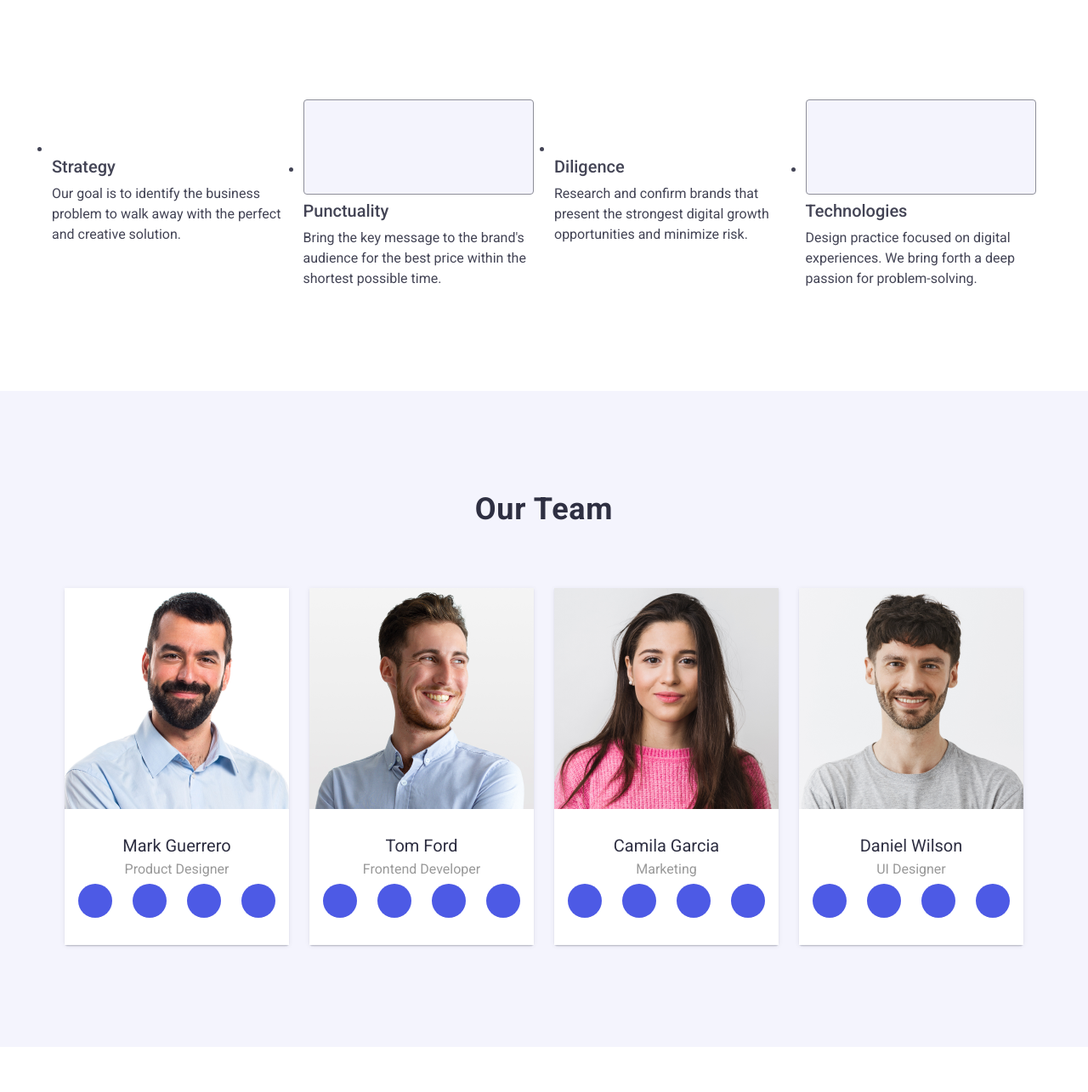
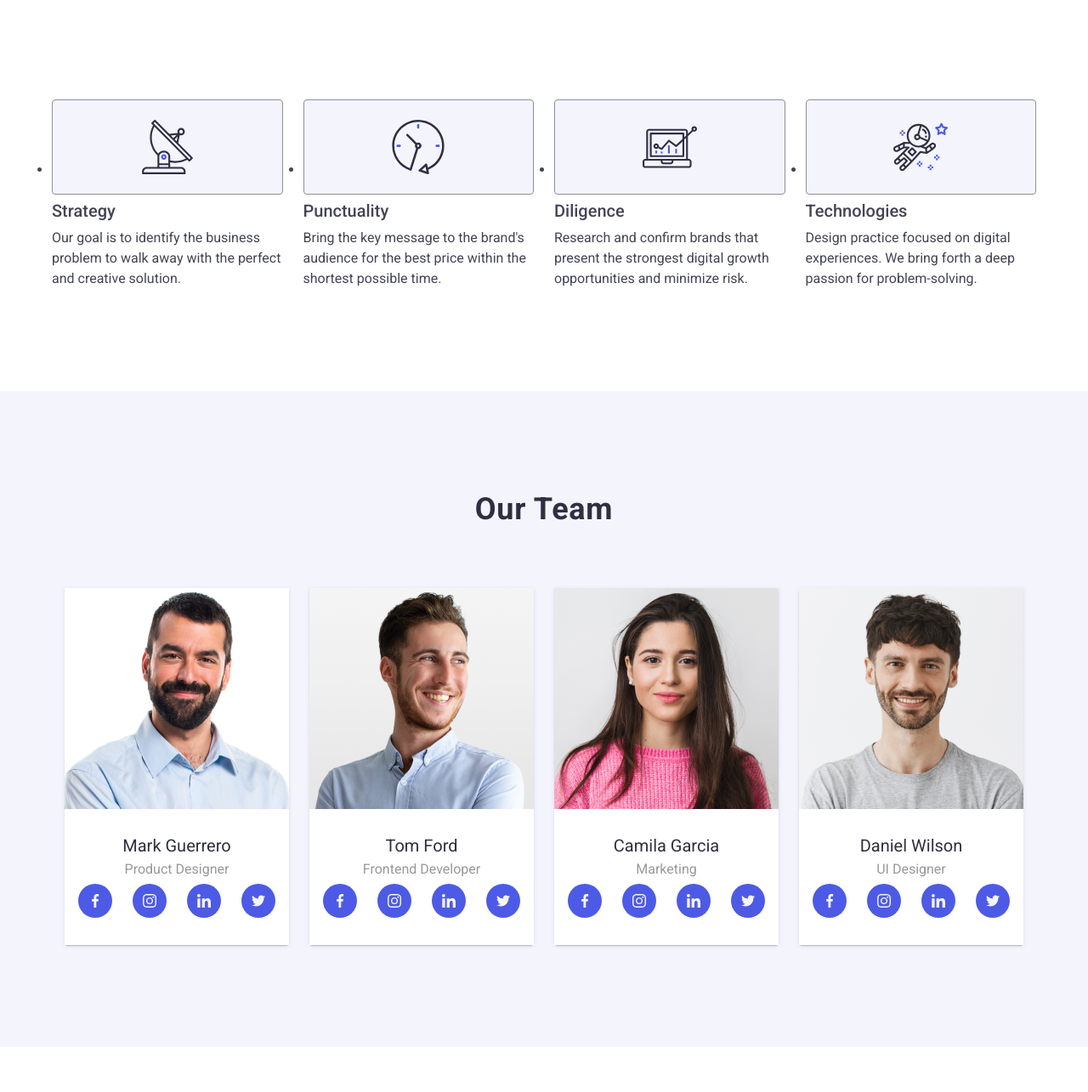
Before and after one commit to Sachi4985/goit-markup-hw-04, a plain HTML site: page index.html in a window 1280 px wide. Shown: the part 675-1960 px from the top of the page at 85% size. Drawn offline with nearby package versions, Linux system fonts and the light colour scheme.

Commit message:
Add files via upload

```diff
--- a/css/styles.css
+++ b/css/styles.css
@@ -142,7 +142,7 @@ img {
       rgba(46, 47, 66, 0.7),
       rgba(46, 47, 66, 0.7)
     ),
-    url(../images/people-office1.jpg);
+    url(/goit-markup-hw-04/images/wpbg.jpg);
   background-repeat: no-repeat;
   background-position: center;
   background-size: cover;
@@ -172,7 +172,6 @@ img {
   justify-content: center;
   word-wrap: break-word;
   max-width: 496px;
-
   font-size: 56px;
   letter-spacing: 0.02em;
   color: #ffffff;
@@ -227,6 +226,15 @@ img {
 }
 .second-section {
   padding: 120px 0;
+}
+.second .container {
+  width: 1128px;
+  height: 104px;
+
+  display: flex;
+  flex-direction: column;
+  list-style-type: none;
+  justify-content: center;
 }
 .second-section-list {
   display: flex;
--- a/index.html
+++ b/index.html
@@ -69,9 +69,9 @@
           <h2 class="visually-hidden">>Section Title</h2>
           <ul class="second-section-list">
             <li class="second-section-item">
-              <div class="secon-section-icons">
-                <svg height="64" width="64" class="icon-Antenna">
-                  <use href="./images/icons.svg#icon-antenna"></use>
+              <div class="second-section-icons">
+                <svg height="64" width="64" class="icon iconAntenna">
+                  <use href="./images/icons.svg#icon-antenna-1-1"></use>
                 </svg>
               </div>
               <h3 class="second-section-item-title">Strategy</h3>
@@ -83,7 +83,7 @@
             <li class="second-section-item">
               <div class="second-section-icons">
                 <svg height="64" width="64" class="icon-Antenna">
-                  <use href="./images/icons.svg#icon-clock"></use>
+                  <use href="./images/icons.svg#icon-clock-1-1"></use>
                 </svg>
               </div>
               <h3 class="second-section-item-title">Punctuality</h3>
@@ -93,9 +93,9 @@
               </p>
             </li>
             <li class="second-section-item">
-              <div class="secon-section-icons">
+              <div class="second-section-icons">
                 <svg height="64" width="64" class="icon-Antenna">
-                  <use href="./images/icons.svg#icon-diagram"></use>
+                  <use href="./images/icons.svg#icon-diagram-1-1"></use>
                 </svg>
               </div>
               <h3 class="second-section-item-title">Diligence</h3>
@@ -107,7 +107,7 @@
             <li class="second-section-item">
               <div class="second-section-icons">
                 <svg height="64" width="64" class="icon-Antenna">
-                  <use href="./images/icons.svg#icon-astronaut"></use>
+                  <use href="./images/icons.svg#icon-astronaut-1-1"></use>
                 </svg>
               </div>
               <h3 class="second-section-item-title">Technologies</h3>
@@ -137,28 +137,28 @@
                   <li class="third-section-icons">
                     <a href="" class="elipse-team">
                       <svg class="elipse-inside" width="16" height="16">
-                        <use href="./images/icons.svg#icon-facebook"></use>
+                        <use href="./images/icons.svg#icon-facebook-1"></use>
                       </svg>
                     </a>
                   </li>
                   <li class="third-section-icons">
                     <a href="" class="elipse-team">
                       <svg class="elipse-inside" width="16" height="16">
-                        <use href="./images/icons.svg#icon-instagram"></use>
+                        <use href="./images/icons.svg#icon-instagram-2"></use>
                       </svg>
                     </a>
                   </li>
                   <li class="third-section-icons">
                     <a href="" class="elipse-team">
                       <svg class="elipse-inside" width="16" height="16">
-                        <use href="./images/icons.svg#icon-linkedin"></use>
+                        <use href="./images/icons.svg#icon-linkedin-1"></use>
                       </svg>
                     </a>
                   </li>
                   <li class="third-section-icons">
                     <a href="" class="elipse-team">
                       <svg class="elipse-inside" width="16" height="16">
-                        <use href="./images/icons.svg#icon-twitter"></use>
+                        <use href="./images/icons.svg#icon-twitter-1"></use>
                       </svg>
                     </a>
                   </li>
@@ -179,28 +179,28 @@
                   <li class="third-section-icons">
                     <a href="" class="elipse-team">
                       <svg class="elipse-inside" width="16" height="16">
-                        <use href="./images/icons.svg#icon-facebook"></use>
+                        <use href="./images/icons.svg#icon-facebook-1"></use>
                       </svg>
                     </a>
                   </li>
                   <li class="third-section-icons">
                     <a href="" class="elipse-team">
                       <svg class="elipse-inside" width="16" height="16">
-                        <use href="./images/icons.svg#icon-instagram"></use>
+                        <use href="./images/icons.svg#icon-instagram-2"></use>
                       </svg>
                     </a>
                   </li>
                   <li class="third-section-icons">
                     <a href="" class="elipse-team">
                       <svg class="elipse-inside" width="16" height="16">
-                        <use href="./images/icons.svg#icon-linkedin"></use>
+                        <use href="./images/icons.svg#icon-linkedin-1"></use>
                       </svg>
                     </a>
                   </li>
                   <li class="third-section-icons">
                     <a href="" class="elipse-team">
                       <svg class="elipse-inside" width="16" height="16">
-                        <use href="./images/icons.svg#icon-twitter"></use>
+                        <use href="./images/icons.svg#icon-twitter-1"></use>
                       </svg>
                     </a>
                   </li>
@@ -221,28 +221,28 @@
                   <li class="third-section-icons">
                     <a href="" class="elipse-team">
                       <svg class="elipse-inside" width="16" height="16">
-                        <use href="./images/icons.svg#icon-facebook"></use>
+                        <use href="./images/icons.svg#icon-facebook-1"></use>
                       </svg>
                     </a>
                   </li>
                   <li class="third-section-icons">
                     <a href="" class="elipse-team">
                       <svg class="elipse-inside" width="16" height="16">
-                        <use href="./images/icons.svg#icon-instagram"></use>
+                        <use href="./images/icons.svg#icon-instagram-2"></use>
                       </svg>
                     </a>
                   </li>
                   <li class="third-section-icons">
                     <a href="" class="elipse-team">
                       <svg class="elipse-inside" width="16" height="16">
-                        <use href="./images/icons.svg#icon-linkedin"></use>
+                        <use href="./images/icons.svg#icon-linkedin-1"></use>
                       </svg>
                     </a>
                   </li>
                   <li class="third-section-icons">
                     <a href="" class="elipse-team">
                       <svg class="elipse-inside" width="16" height="16">
-                        <use href="./images/icons.svg#icon-twitter"></use>
+                        <use href="./images/icons.svg#icon-twitter-1"></use>
                       </svg>
                     </a>
                   </li>
@@ -263,28 +263,28 @@
                   <li class="third-section-icons">
                     <a href="" class="elipse-team">
                       <svg class="elipse-inside" width="16" height="16">
-                        <use href="./images/icons.svg#icon-facebook"></use>
+                        <use href="./images/icons.svg#icon-facebook-1"></use>
                       </svg>
                     </a>
                   </li>
                   <li class="third-section-icons">
                     <a href="" class="elipse-team">
                       <svg class="elipse-inside" width="16" height="16">
-                        <use href="./images/icons.svg#icon-instagram"></use>
+                        <use href="./images/icons.svg#icon-instagram-2"></use>
                       </svg>
                     </a>
                   </li>
                   <li class="third-section-icons">
                     <a href="" class="elipse-team">
                       <svg class="elipse-inside" width="16" height="16">
-                        <use href="./images/icons.svg#icon-linkedin"></use>
+                        <use href="./images/icons.svg#icon-linkedin-1"></use>
                       </svg>
                     </a>
                   </li>
                   <li class="third-section-icons">
                     <a href="" class="elipse-team">
                       <svg class="elipse-inside" width="16" height="16">
-                        <use href="./images/icons.svg#icon-twitter"></use>
+                        <use href="./images/icons.svg#icon-twitter-1"></use>
                       </svg>
                     </a>
                   </li>
@@ -426,28 +426,28 @@
           <li class="third-section-icons">
             <a href="" class="elipse">
               <svg class="elipse-inside" width="24" height="24">
-                <use href="./images/icons.svg#icon-facebook"></use>
+                <use href="./images/icons.svg#icon-facebook-1"></use>
               </svg>
             </a>
           </li>
           <li class="third-section-icons">
             <a href="" class="elipse">
               <svg class="elipse-inside" width="24" height="24">
-                <use href="./images/icons.svg#icon-instagram"></use>
+                <use href="./images/icons.svg#icon-instagram-2"></use>
               </svg>
             </a>
           </li>
           <li class="third-section-icons">
             <a href="" class="elipse">
               <svg class="elipse-inside" width="24" height="24">
-                <use href="./images/icons.svg#icon-linkedin"></use>
+                <use href="./images/icons.svg#icon-linkedin-1"></use>
               </svg>
             </a>
           </li>
           <li class="third-section-icons">
             <a href="" class="elipse">
               <svg class="elipse-inside" width="24" height="24">
-                <use href="./images/icons.svg#icon-twitter"></use>
+                <use href="./images/icons.svg#icon-twitter-1"></use>
               </svg>
             </a>
           </li>
```
